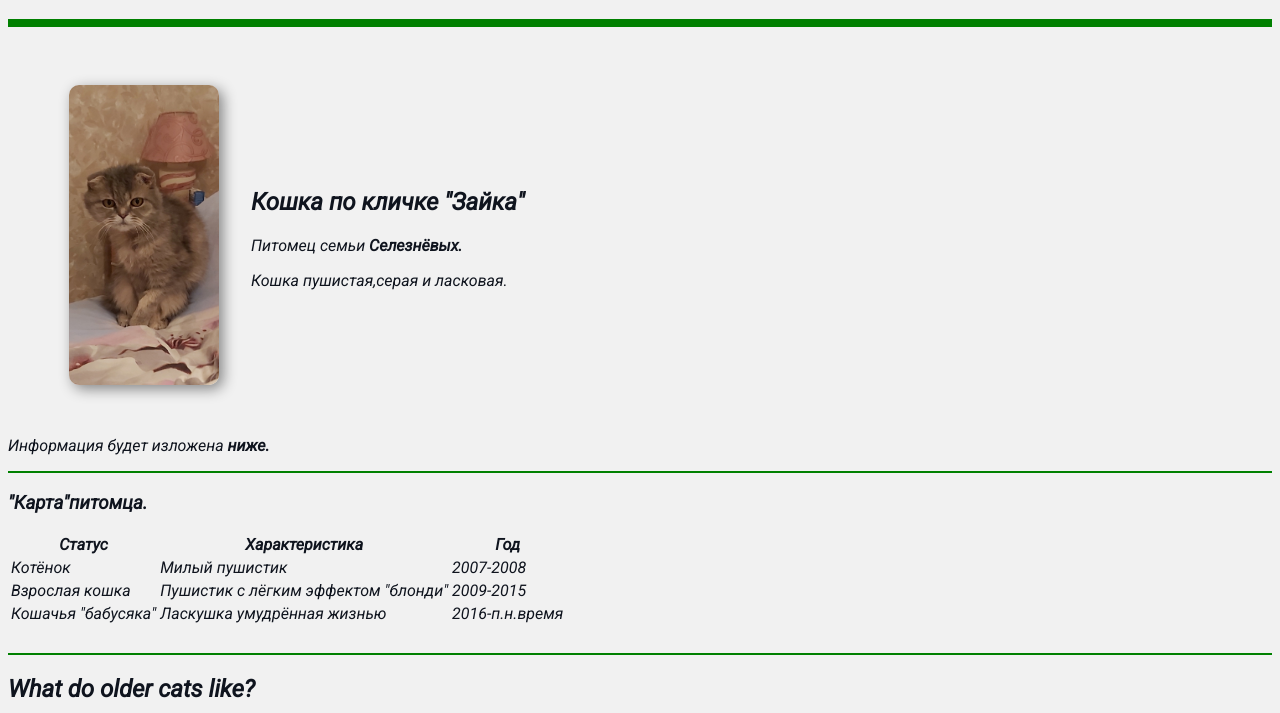
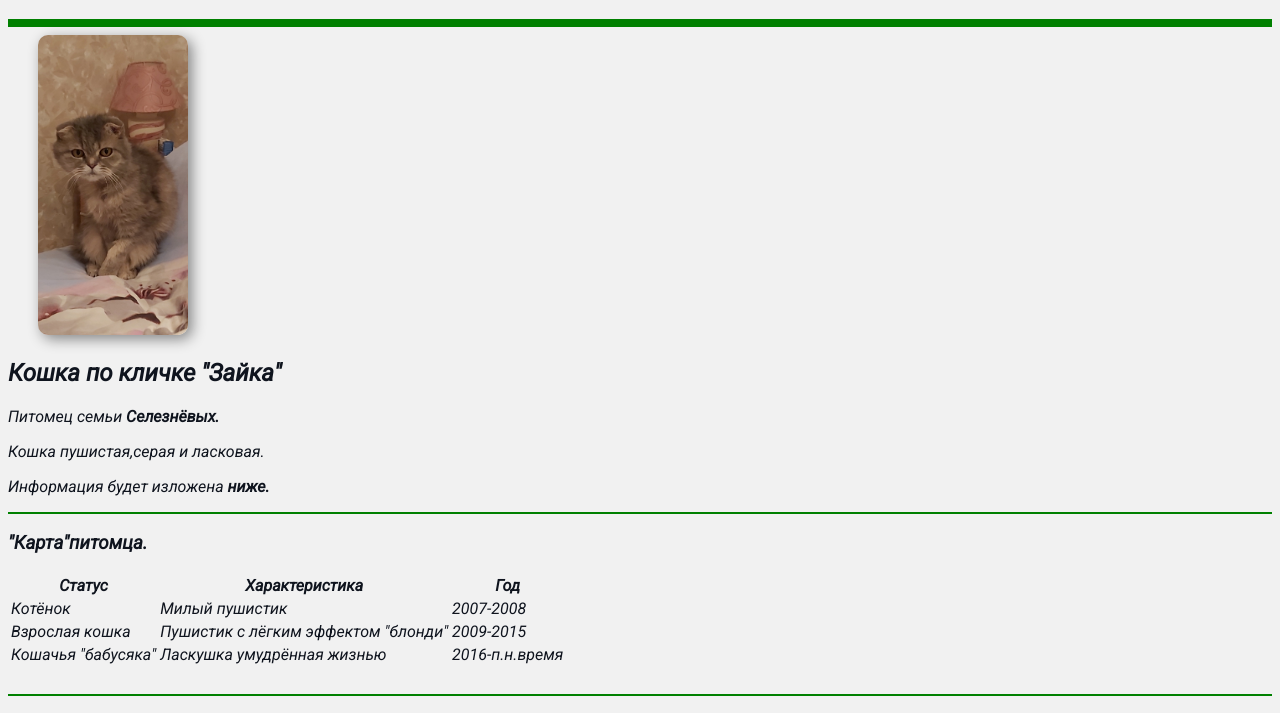
Before and after one commit to PaulDrakeSS/Learning-the-basics, a plain HTML site: page index.html in a window 1280 px wide. Shown: the part 62-775 px from the top of the page. Drawn offline with Linux system fonts and the light colour scheme.

Commit message:
удалить элементы таблицы

```diff
--- a/index.html
+++ b/index.html
@@ -8,18 +8,15 @@
     <body>
         <h1>Проба HTML пера.</h1>
         <hr size ="8" color="green" >
-        <br>
-        <table cellspacing="30">
-            <tr>
-                <td><img src="assets/zayka.jpg" alt="изображение питомца" class= "avatar"/></td>
-                <td>
+
+
+               <img src="assets/zayka.jpg" alt="изображение питомца" class= "avatar"/>
+
                     <h2>Кошка по кличке "Зайка"
                     </h2>
                     <p><em>Питомец семьи<strong> Селезнёвых.</strong></em> </p>
                     <p>Кошка пушистая,серая и ласковая.</p>
-                </td>
-            </tr>
-        </table>
+
         <p><em>Информация будет изложена <strong>ниже.</strong></em></p>
         <hr size="2" color="green">
         <h3>"Карта"питомца.</h3>
```
